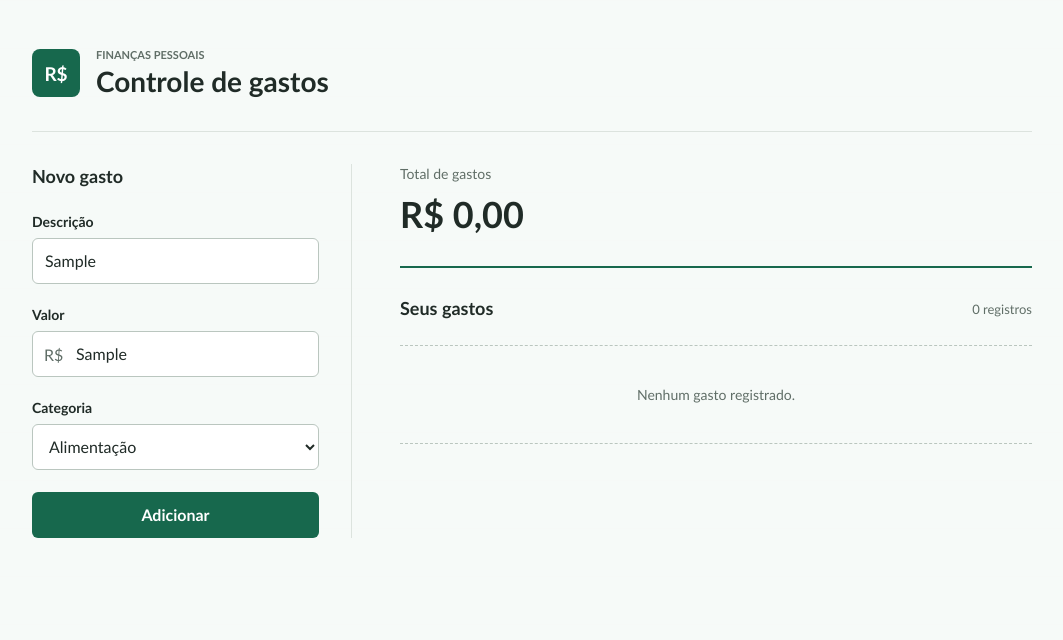
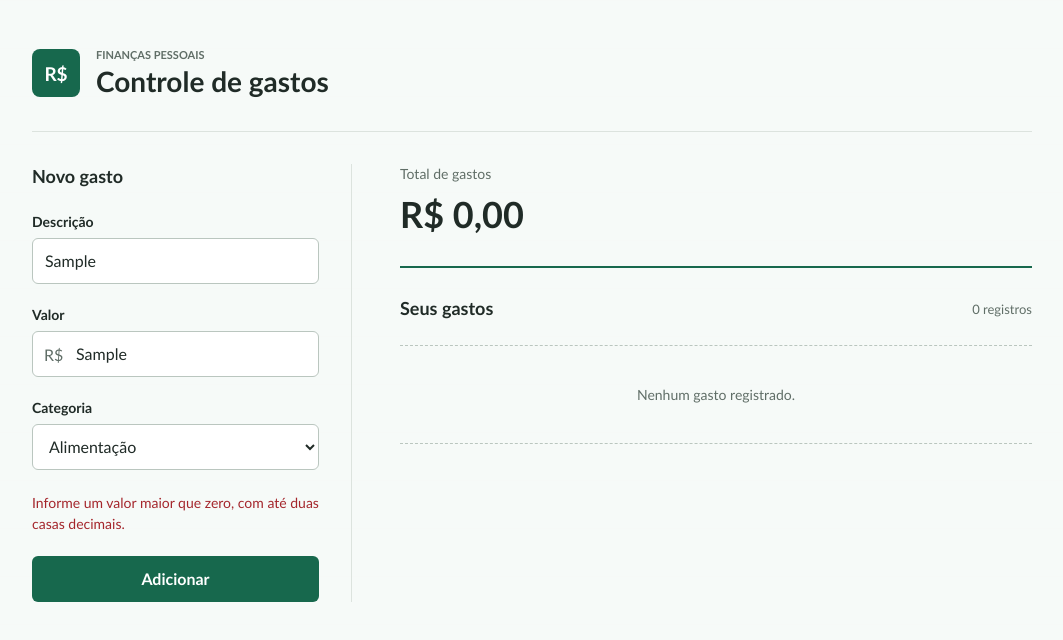
Before and after one commit to MIGUELLIMA11/atividadeJP, a React (Vite) app: page / in a window 1280 px wide. Both pictures are taken after typing "Sample", "Sample" into the empty fields and a click on the button "Adicionar". Shown: the top 640 px of the page, without its empty margins (108-1171 px from the left). Built offline with nearby package versions, Linux system fonts and the light colour scheme.

Commit message:
missao 1: adicionar gastos com validacao

```diff
--- a/src/App.css
+++ b/src/App.css
@@ -174,6 +174,41 @@ input::placeholder {
   list-style: none;
 }
 
+.registro-gasto {
+  display: flex;
+  align-items: center;
+  justify-content: space-between;
+  flex-wrap: wrap;
+  gap: 12px;
+  padding: 18px 0;
+  border-bottom: 1px solid var(--borda);
+}
+
+.detalhes-gasto {
+  display: grid;
+  gap: 6px;
+  min-width: 0;
+  flex: 1 1 120px;
+  overflow-wrap: anywhere;
+}
+
+.categoria-gasto {
+  color: var(--texto-secundario);
+  font-size: 13px;
+}
+
+.valor-gasto {
+  font-variant-numeric: tabular-nums;
+  overflow-wrap: anywhere;
+}
+
+.mensagem-erro {
+  margin: 0;
+  color: #a4262c;
+  font-size: 14px;
+  line-height: 1.5;
+}
+
 .lista-vazia {
   margin: 24px 0 0;
   padding: 40px 12px;
--- a/src/App.jsx
+++ b/src/App.jsx
@@ -1,9 +1,19 @@
+import { useState } from 'react'
 import FormularioGasto from './components/FormularioGasto'
 import ListaGastos from './components/ListaGastos'
 import TotalGastos from './components/TotalGastos'
 import './App.css'
 
 function App() {
+  const [gastos, definirGastos] = useState([])
+
+  function adicionarGasto(novoGasto) {
+    definirGastos((gastosAtuais) => [
+      ...gastosAtuais,
+      { ...novoGasto, id: crypto.randomUUID() },
+    ])
+  }
+
   return (
     <main className="aplicativo">
       <header className="cabecalho">
@@ -15,10 +25,10 @@ function App() {
       </header>
 
       <div className="area-principal">
-        <FormularioGasto />
+        <FormularioGasto aoAdicionar={adicionarGasto} />
         <div className="resumo-gastos">
           <TotalGastos />
-          <ListaGastos />
+          <ListaGastos gastos={gastos} />
         </div>
       </div>
     </main>
--- a/src/components/FormularioGasto.jsx
+++ b/src/components/FormularioGasto.jsx
@@ -1,24 +1,82 @@
-function FormularioGasto() {
+import { useState } from 'react'
+
+function FormularioGasto({ aoAdicionar }) {
+  const [descricao, definirDescricao] = useState('')
+  const [valor, definirValor] = useState('')
+  const [categoria, definirCategoria] = useState('Alimentação')
+  const [erro, definirErro] = useState('')
+
+  function enviarGasto(evento) {
+    evento.preventDefault()
+
+    if (!descricao.trim()) {
+      definirErro('Preencha a descrição do gasto.')
+      return
+    }
+
+    const valorNormalizado = valor.trim().replace(',', '.')
+
+    if (!/^\d+(?:\.\d{1,2})?$/.test(valorNormalizado)) {
+      definirErro('Informe um valor maior que zero, com até duas casas decimais.')
+      return
+    }
+
+    const [reais, centavos = ''] = valorNormalizado.split('.')
+    const valorCentavos = Number(reais) * 100 + Number(centavos.padEnd(2, '0'))
+
+    if (!Number.isSafeInteger(valorCentavos) || valorCentavos <= 0) {
+      definirErro('Informe um valor maior que zero e dentro do limite permitido.')
+      return
+    }
+
+    aoAdicionar({ descricao: descricao.trim(), valorCentavos, categoria })
+    definirDescricao('')
+    definirValor('')
+    definirErro('')
+  }
+
   return (
     <section className="novo-gasto" aria-labelledby="titulo-formulario">
       <h2 id="titulo-formulario">Novo gasto</h2>
-      <form className="formulario-gasto">
+      <form className="formulario-gasto" onSubmit={enviarGasto} noValidate>
         <div className="campo">
           <label htmlFor="descricao">Descrição</label>
-          <input id="descricao" name="descricao" type="text" placeholder="Ex.: almoço" />
+          <input
+            id="descricao"
+            name="descricao"
+            type="text"
+            placeholder="Ex.: almoço"
+            value={descricao}
+            onChange={(evento) => definirDescricao(evento.target.value)}
+            required
+          />
         </div>
 
         <div className="campo">
           <label htmlFor="valor">Valor</label>
           <div className="campo-moeda">
             <span aria-hidden="true">R$</span>
-            <input id="valor" name="valor" type="text" inputMode="decimal" placeholder="0,00" />
+            <input
+              id="valor"
+              name="valor"
+              type="text"
+              inputMode="decimal"
+              placeholder="0,00"
+              value={valor}
+              onChange={(evento) => definirValor(evento.target.value)}
+              required
+            />
           </div>
         </div>
 
         <div className="campo">
           <label htmlFor="categoria">Categoria</label>
-          <select id="categoria" name="categoria" defaultValue="Alimentação">
+          <select
+            id="categoria"
+            name="categoria"
+            value={categoria}
+            onChange={(evento) => definirCategoria(evento.target.value)}
+          >
             <option>Alimentação</option>
             <option>Transporte</option>
             <option>Lazer</option>
@@ -26,7 +84,8 @@ function FormularioGasto() {
           </select>
         </div>
 
-        <button className="botao-adicionar" type="button">Adicionar</button>
+        {erro && <p className="mensagem-erro" role="alert">{erro}</p>}
+        <button className="botao-adicionar" type="submit">Adicionar</button>
       </form>
     </section>
   )
--- a/src/components/ListaGastos.jsx
+++ b/src/components/ListaGastos.jsx
@@ -1,12 +1,29 @@
-function ListaGastos() {
+function ListaGastos({ gastos }) {
   return (
     <section className="lista-gastos" aria-labelledby="titulo-lista">
       <div className="cabecalho-lista">
         <h2 id="titulo-lista">Seus gastos</h2>
-        <span className="quantidade-gastos">0 registros</span>
+        <span className="quantidade-gastos">
+          {gastos.length} {gastos.length === 1 ? 'registro' : 'registros'}
+        </span>
       </div>
-      <ul className="registros" aria-label="Gastos registrados" />
-      <p className="lista-vazia">Nenhum gasto registrado.</p>
+      <ul className="registros" aria-label="Gastos registrados">
+        {gastos.map((gasto) => (
+          <li className="registro-gasto" key={gasto.id}>
+            <div className="detalhes-gasto">
+              <strong>{gasto.descricao}</strong>
+              <span className="categoria-gasto">{gasto.categoria}</span>
+            </div>
+            <span className="valor-gasto">
+              {(gasto.valorCentavos / 100).toLocaleString('pt-BR', {
+                style: 'currency',
+                currency: 'BRL',
+              })}
+            </span>
+          </li>
+        ))}
+      </ul>
+      {gastos.length === 0 && <p className="lista-vazia">Nenhum gasto registrado.</p>}
     </section>
   )
 }
```
Also changed, not shown: 1 other file (tests, documents, lock files or other folders).
